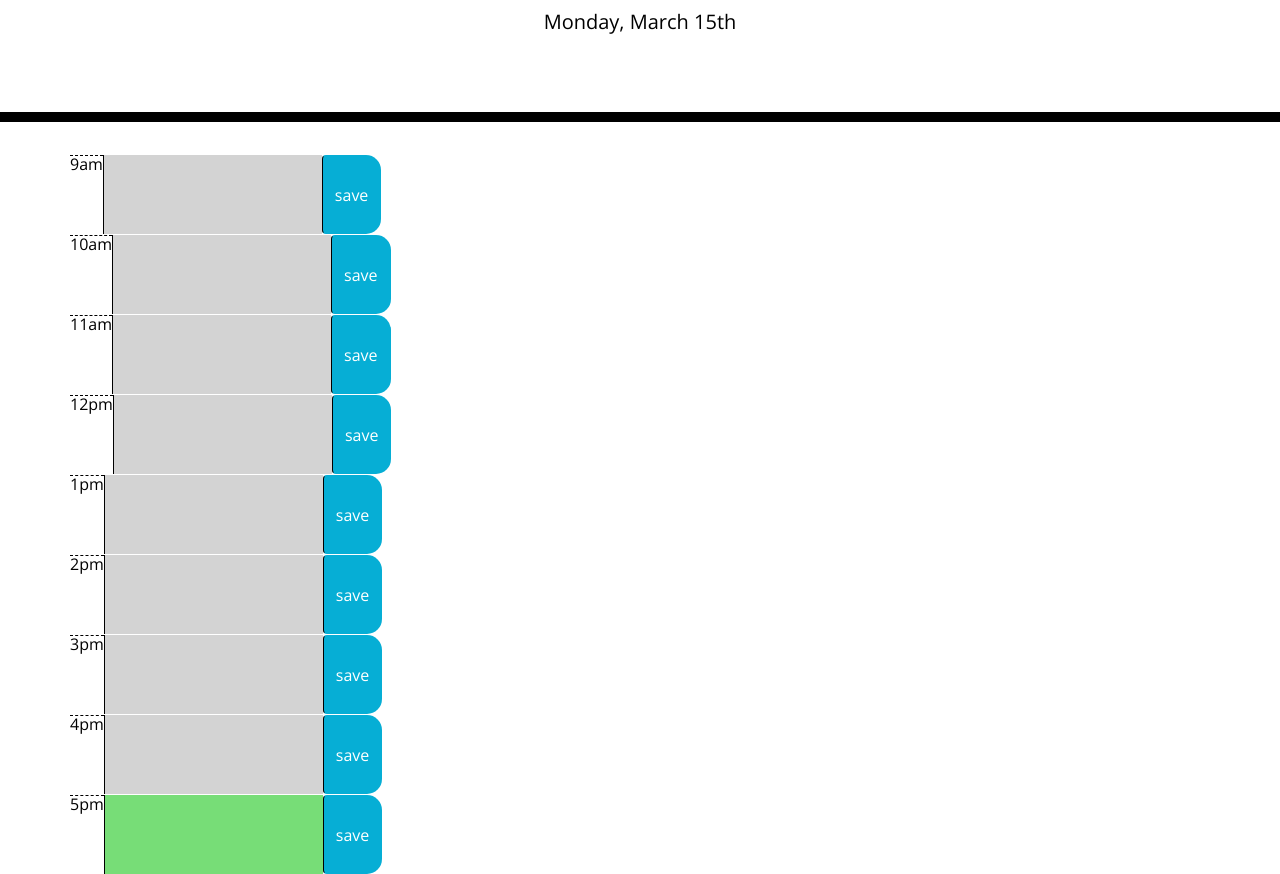
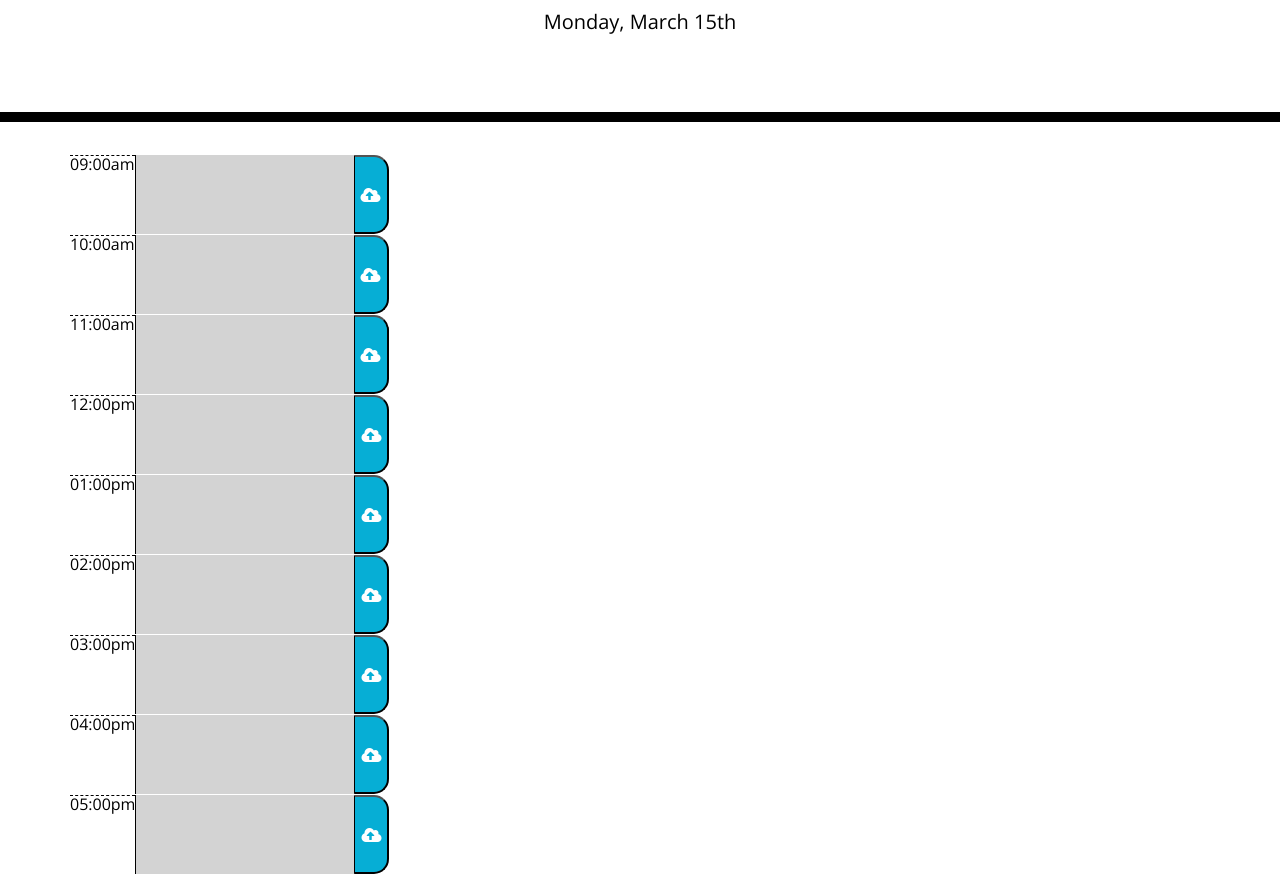
Before and after one commit to britt-bot/05-Work_Day_Scheduler, a plain HTML site: page index.html in a window 1280 px wide. Shown: the part 182-1056 px from the top of the page. Drawn offline with nearby package versions, Linux system fonts and the light colour scheme.

Commit message:
updating files once again

```diff
--- a/assets/script.js
+++ b/assets/script.js
@@ -44,14 +44,12 @@ $(document).ready(function() {
   })
 }
 // save button
-  $(".saveBtn").on("click", function () {
-      // Get nearby values of the description in JQuery
-      var text = $(this).siblings(".description").val();
-      var time = $(this).parent().attr("id");
-
-      // Save text in local storage
-      localStorage.setItem(time, text);
-      console.log('bunnnnnnnnnny')
+  $(".saveBtn").on("click", function(){
+    userInput = $(this).siblings(".description").val().trim();
+    console.log(userInput);
+    hourSpan = $(this).siblings(".time-block row").text().trim();
+    console.log(hourSpan);
+    localStorage.setItem(hourSpan, JSON.stringify(userInput));
   })
 
 // Get item from local storage if any
--- a/assets/style.css
+++ b/assets/style.css
@@ -25,7 +25,7 @@ textarea{
   white-space: pre-wrap;
 }
 
-//
+
 .time-block{
   text-align: center;
   border-radius: 15px;
--- a/index.html
+++ b/index.html
@@ -30,51 +30,50 @@
     </header>
     <div class="container">
       <!-- Timeblocks go here calendar -->
-      <div class="time-block row" id="9am">
-        <div class="hour">9am</div>
-        <!-- <button class="saveBtn btn">save</button> -->
-        <textarea id='9 description'></textarea>
-        <button class="saveBtn btn" type="button">save</button>
+      <div class="row" id="9am">
+        <div class="hour">09:00am</div>
+        <textarea class='description' id='9'></textarea>
+        <button class="saveBtn" type="button"><i class="fas fa-cloud-upload-alt"></i></button>
       </div>
-      <div class="time-block row" id="10am">
-        <div class="hour">10am</div>
-        <textarea id='10 description'></textarea>
-        <button class="saveBtn btn" type="button">save</button>
+      <div class="row" id="10am">
+        <div class="hour">10:00am</div>
+        <textarea class='description' id='10'></textarea>
+        <button class="saveBtn" type="button"><i class="fas fa-cloud-upload-alt"></i></button>
       </div>
-      <div class="time-block row" id="11am">
-        <div class="hour">11am</div>
-        <textarea id='11 description'></textarea>
-        <button class="saveBtn btn" type="button">save</button>
+      <div class="row" id="11am">
+        <div class="hour">11:00am</div>
+        <textarea class='description' id='11'></textarea>
+        <button class="saveBtn" type="button"><i class="fas fa-cloud-upload-alt"></i></button>
       </div>
-      <div class="time-block row" id="12pm">
-        <div class="hour">12pm</div>
-        <textarea id='12 description'></textarea>
-        <button class="saveBtn btn" type="button">save</button>
+      <div class="row" id="12pm">
+        <div class="hour">12:00pm</div>
+        <textarea class='description' id='12'></textarea>
+        <button class="saveBtn" type="button"><i class="fas fa-cloud-upload-alt"></i></button>
       </div>
-      <div class="time-block row" id="1pm">
-        <div class="hour">1pm</div>
-        <textarea id='13 description'></textarea>
-        <button class="saveBtn btn" type="button">save</button>
+      <div class="row" id="1pm">
+        <div class="hour">01:00pm</div>
+        <textarea class='description' id='13'></textarea>
+        <button class="saveBtn" type="button"><i class="fas fa-cloud-upload-alt"></i></button>
       </div>
-      <div class="time-block row" id="2pm">
-        <div class="hour">2pm</div>
-        <textarea id='14 description'></textarea>
-        <button class="saveBtn btn" type="button">save</button>
+      <div class="row" id="2pm">
+        <div class="hour">02:00pm</div>
+        <textarea class='description' id='14'></textarea>
+        <button class="saveBtn" type="button"><i class="fas fa-cloud-upload-alt"></i></button>
       </div>
-      <div class="time-block row" id="3pm">
-        <div class="hour">3pm</div>
-        <textarea id='15 description'></textarea>
-        <button class="saveBtn btn" type="button">save</button>
+      <div class="row" id="3pm">
+        <div class="hour">03:00pm</div>
+        <textarea class='description' id='15'></textarea>
+        <button class="saveBtn" type="button"><i class="fas fa-cloud-upload-alt"></i></button>
       </div>
-      <div class="time-block row" id="4pm">
-        <div class="hour">4pm</div>
-        <textarea id='16 description'></textarea>
-        <button class="saveBtn btn" type="button">save</button>
+      <div class="row" id="4pm">
+        <div class="hour">04:00pm</div>
+        <textarea class='description' id='16'></textarea>
+        <button class="saveBtn" type="button"><i class="fas fa-cloud-upload-alt"></i></button>
       </div>
-      <div class="time-block row" id="5pm">
-        <div class="hour">5pm</div>
-        <textarea class='17 description'></textarea>
-        <button class="saveBtn btn" type="button">save</button>
+      <div class="row" id="5pm">
+        <div class="hour">05:00pm</div>
+        <textarea class='description' id='17'></textarea>
+        <button class="saveBtn" type="button"><i class="fas fa-cloud-upload-alt"></i></button>
       </div>
     </div>
 
```
Also changed, not shown: 1 other file. Lines whose indentation alone changed are shown as unchanged.
